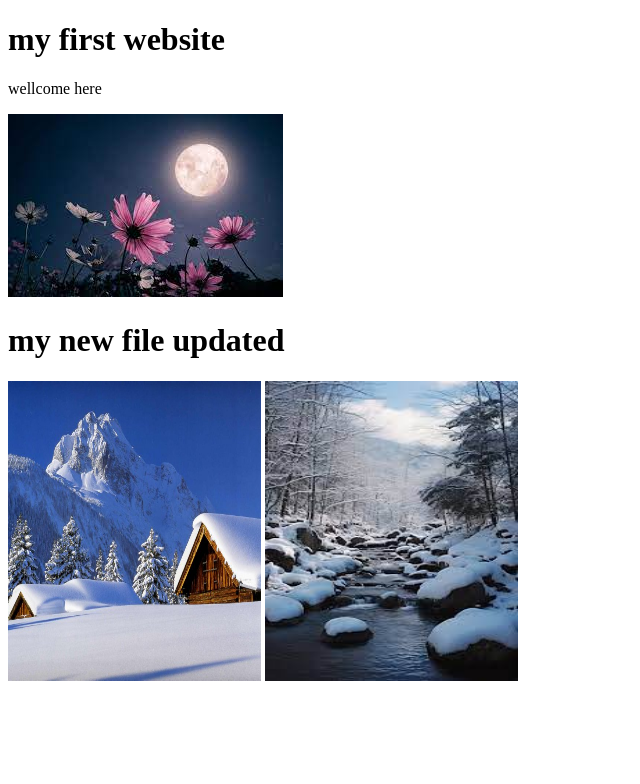
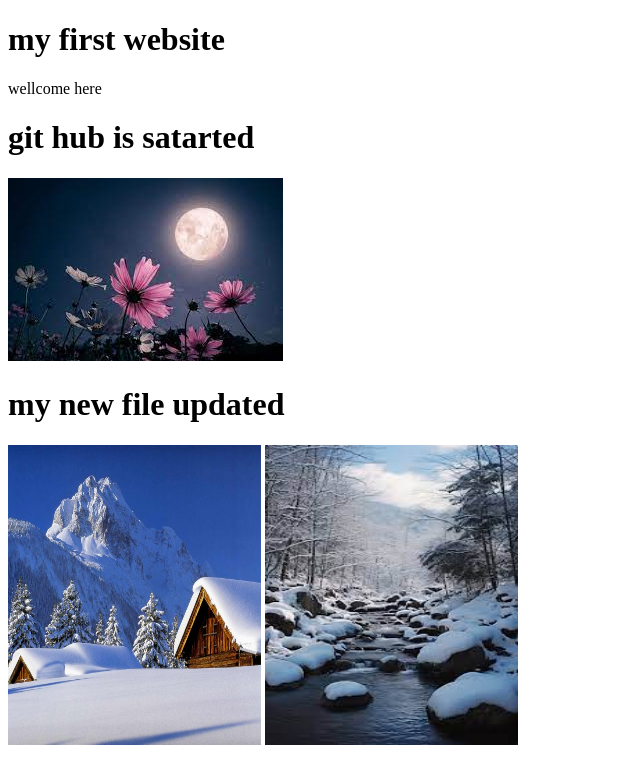
Before and after one commit to nasraabid/myfirstgitprojects, a plain HTML site: page index.html in a window 1280 px wide. Shown: the whole page, without its empty margins (0-640 px from the left). Drawn offline with Linux system fonts and the light colour scheme.

Commit message:
Update index.html

```diff
--- a/index.html
+++ b/index.html
@@ -8,6 +8,7 @@
 <body>
     <H1>my first website </H1>
     <p>wellcome here</p>
+    <H1>git hub is satarted </H1>
     <img src="p3.jpeg" alt="">
    <h1>my new file updated</h1>
     <img src="p1.jpg" alt="" width="20%" height="300px">
```
